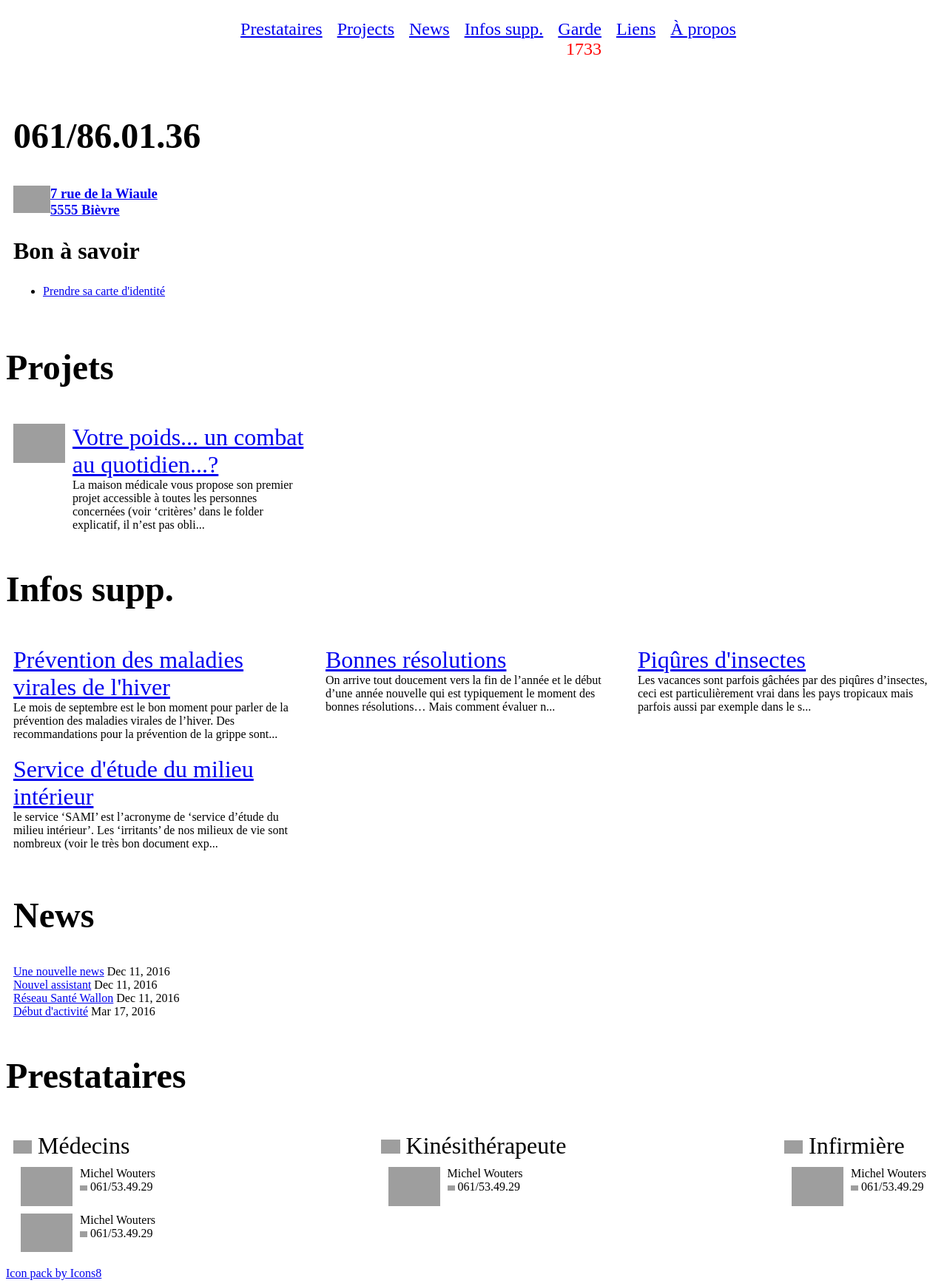
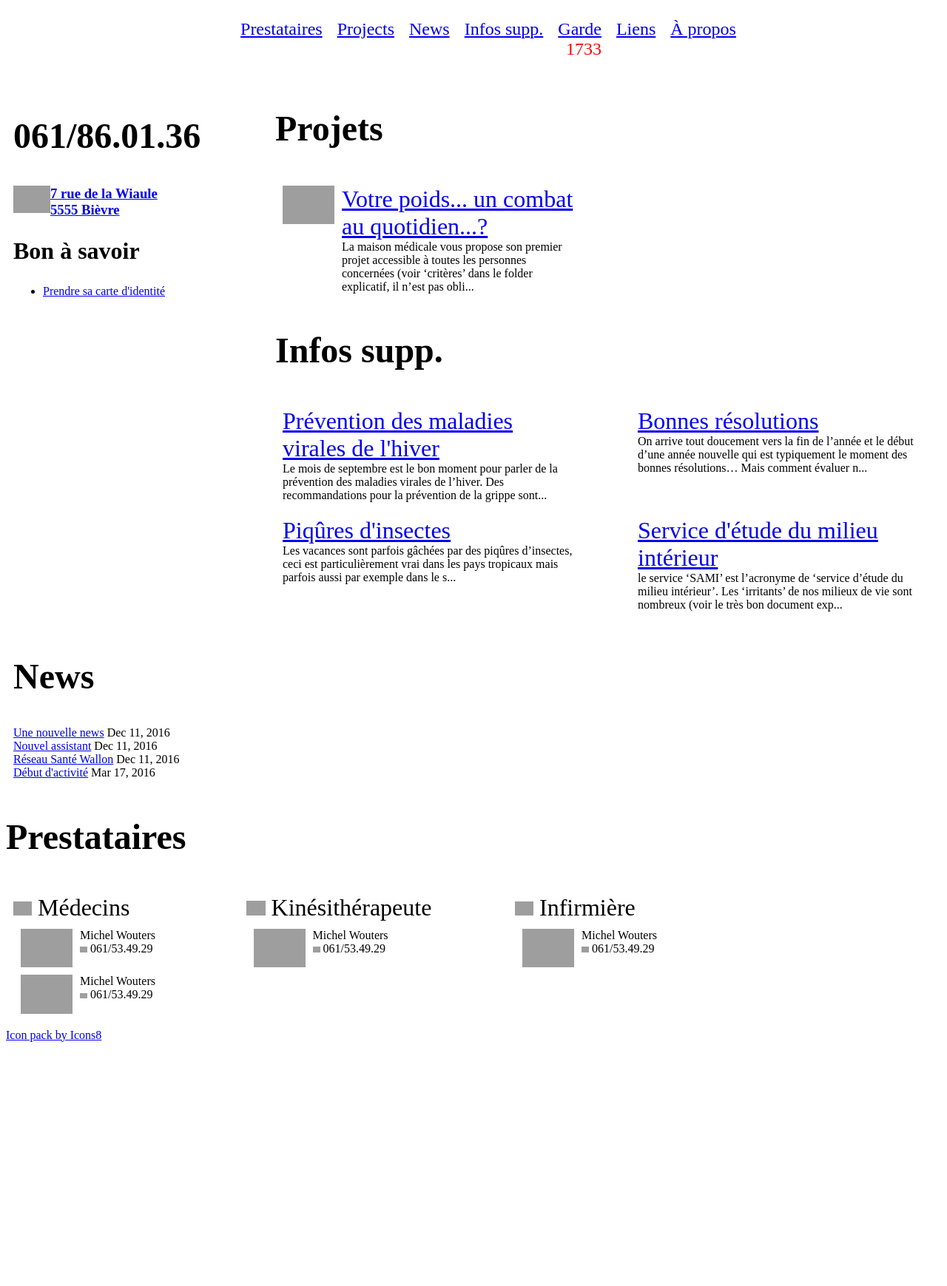
Before and after one commit to olivier5741/mmdbievre, a Jekyll site: the page built from index.html, in a window 1280 px wide. Shown: the whole page at 74% size. Built offline with Jekyll 4.4.1, drawn with Linux system fonts in a browser that asks for light colours; after the commit the page ends 1417 px from its top, so only the background shows below that; grey boxes are pictures that could not be loaded.

Commit message:
Update head.html

```diff
--- a/_includes/head.html
+++ b/_includes/head.html
@@ -1,6 +1,7 @@
 <head>
 <title>MMD</title>
 <style type="text/css">
+  section { max-width: 900px }
   h1 { font-size: 3em }
   h2 { font-size: 2em }
   .h2 { font-size: 2em }
```
